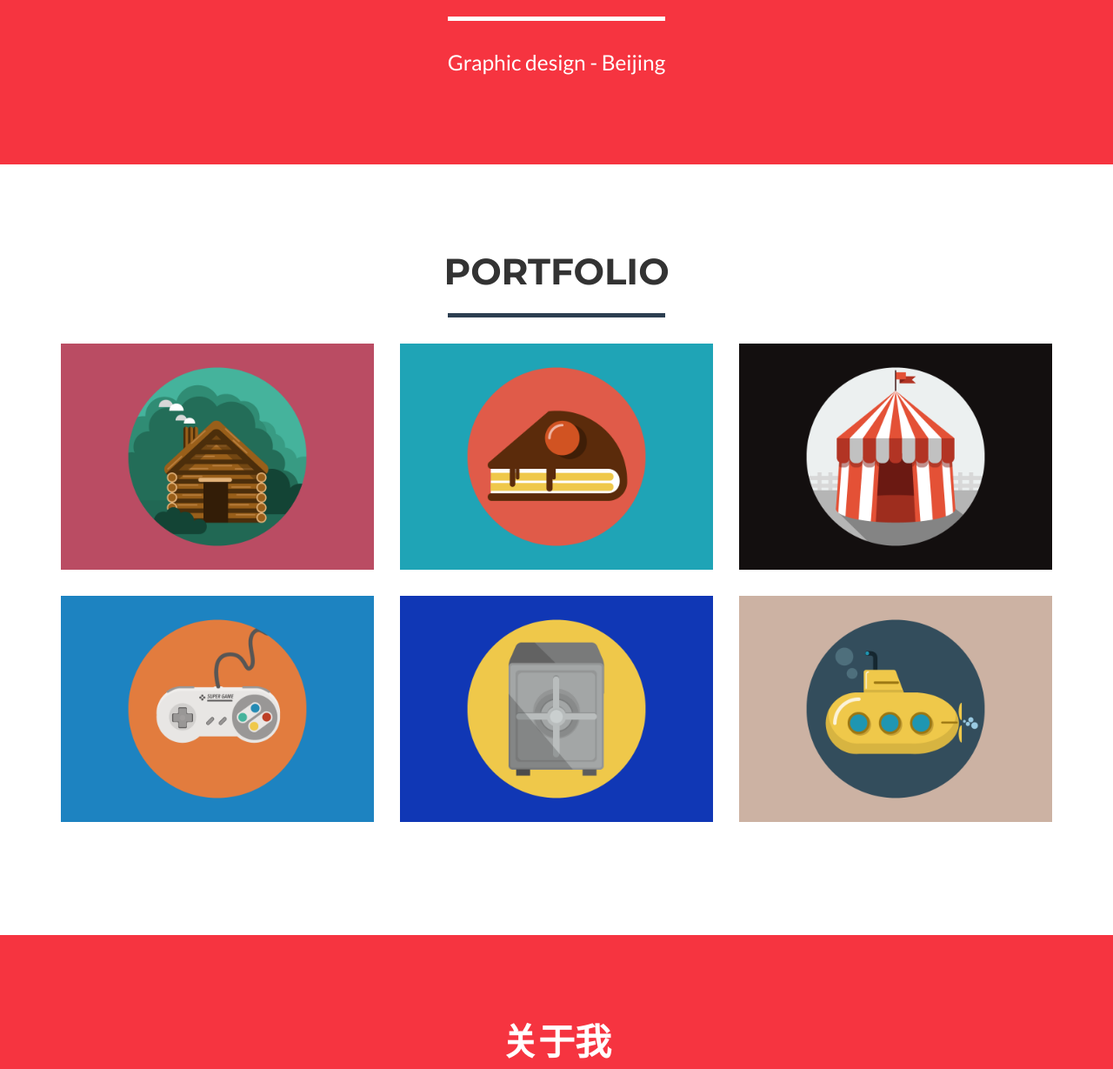
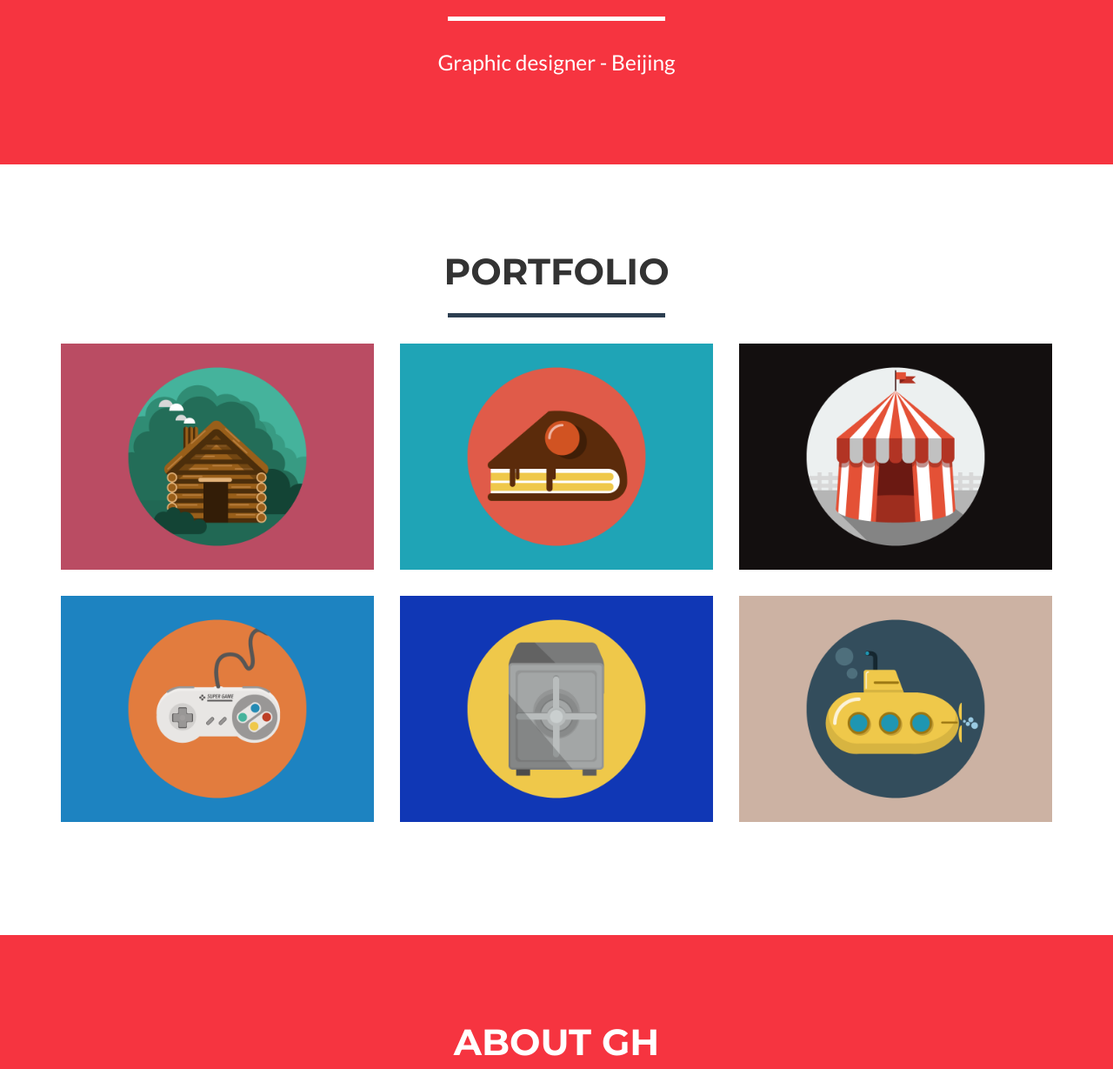
Before and after one commit to gaohui0426/startbootstrap-freelancer-gh-pages, a website: page index.html in a window 1280 px wide. Shown: the part 671-1900 px from the top of the page at 87% size. Drawn offline with nearby package versions, Linux system fonts and the light colour scheme.

Commit message:
修改了拼写错误

```diff
--- a/index.html
+++ b/index.html
@@ -76,7 +76,7 @@
                     <div class="intro-text">
                         <h1 class="name">高慧’s portfolio</h1>
                         <hr class="star-light">
-                        <span class="skills">Graphic design - Beijing </span>
+                        <span class="skills">Graphic designer - Beijing </span>
                     </div>
                 </div>
             </div>
@@ -162,7 +162,7 @@
         <div class="container">
             <div class="row">
                 <div class="col-lg-12 text-center">
-                    <h2>关于我</h2>
+                    <h2>ABOUT GH</h2>
                     <hr class="star-light">
                 </div>
             </div>
```
